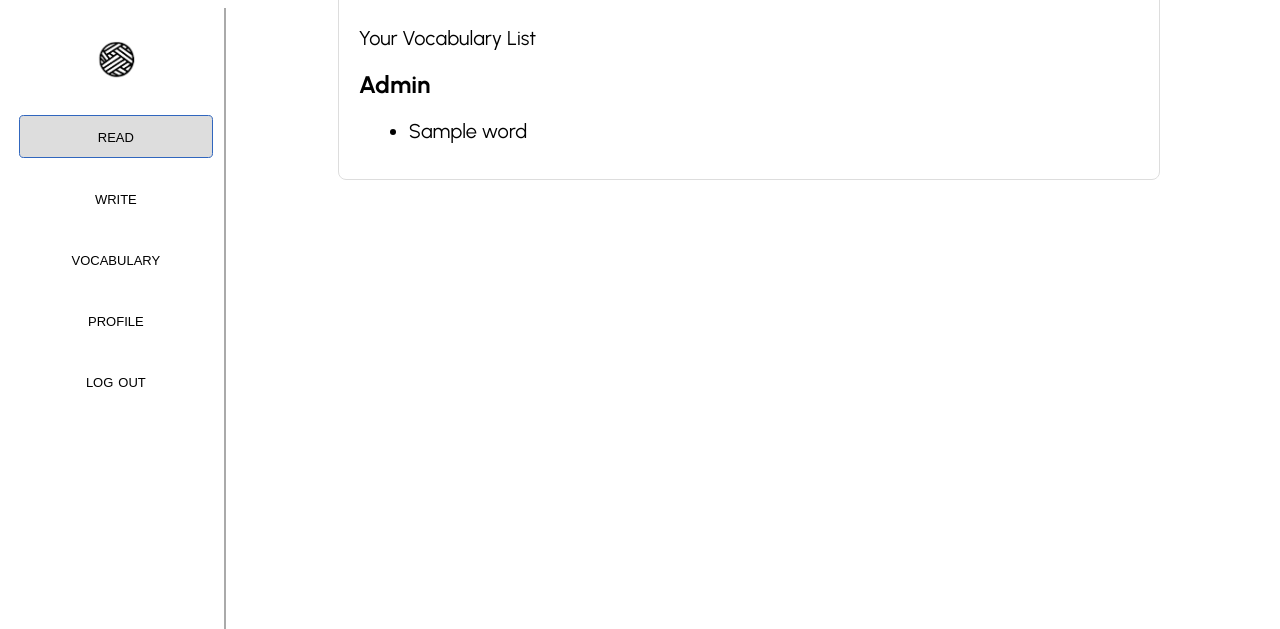
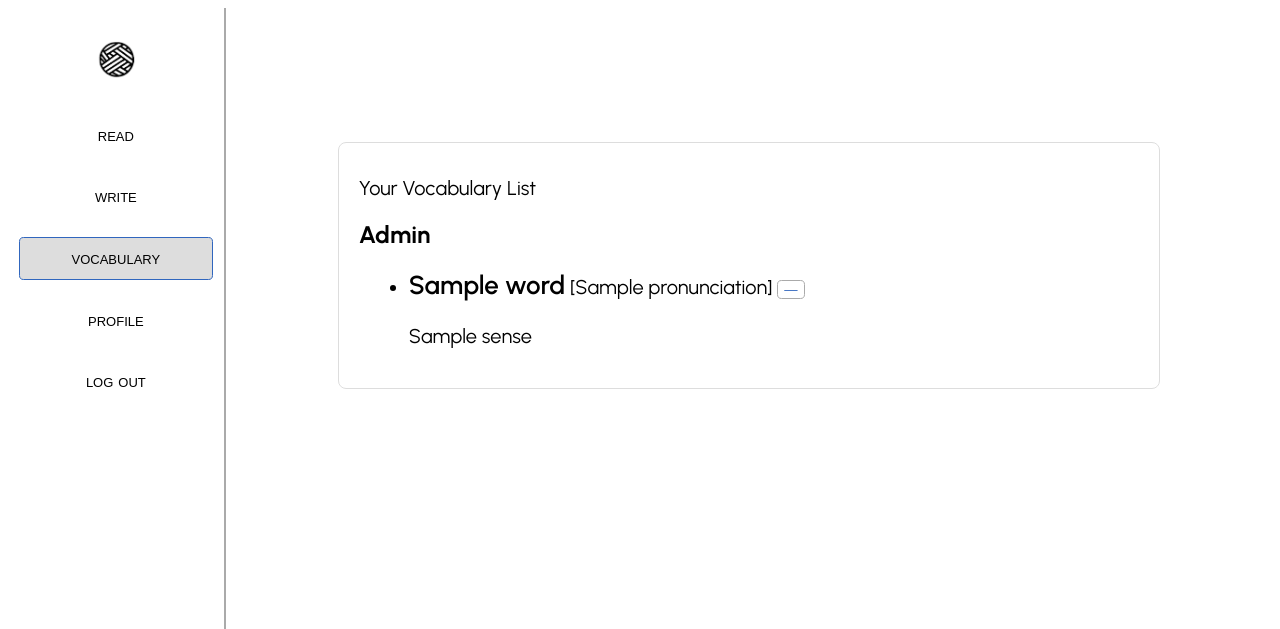
Before and after one commit to dl3918/WordWeaver, a Flask app: template templates/vocab.html in a window 1280 px wide. Shown: the top 629 px of the page. Run offline with Flask 3, Linux system fonts and the light colour scheme; the template is opened without the code that fills it: most values are stand-ins (such as "Sample title", 1, 10 or a date in 2020).

Commit message:
vocabulary entries now appear

```diff
--- a/app.py
+++ b/app.py
@@ -71,6 +71,7 @@ def is_correct_password(salt: bytes, pw_hash: bytes, password: str) -> bool:
 
 def dictLookUp(string):
     result = jam.lookup(string)
+    print(result.entries)
     if not result.entries:
         out = result.names
     else:
@@ -186,10 +187,11 @@ def spanify(language, text):
         id = 0
         for sentence in doc.sents:
             for token in sentence:
-                if (token.orth_ == 'る'):
+                print(token.morph.get("Inflection"))
+                if (token.orth_ in ['る', 'て', 'う', 'つ', 'す', 'む', 'ぬ', 'ぶ']):
                     spans[len(spans) - 1]['orth'] += token.orth_
                 else:
-                    spans.append({'id' : id, 'orth' : token.orth_})
+                    spans.append({'id' : id, 'orth' : token.orth_, 'lemma' : token.lemma_})
                     id += 1
     elif (language == 'cn'):
         id = 0
@@ -210,8 +212,13 @@ def read():
 
             # Define initial vocabulary
             vocab = []
+            print(dictInfo.kana_forms[0])
+            print(dictInfo.kanji_forms[0])
             for sense in dictInfo.senses:
-                vocab.append({'chinese_word': str(dictInfo.kanji_forms[0]), 'level': 'new', 'user_id': user_id, 'translation' : str(sense), 'pronunciation': str(dictInfo.kana_forms[0])})
+                if len(dictInfo.kanji_forms) > 0:
+                    vocab.append({'chinese_word': str(dictInfo.kanji_forms[0]), 'level': 'new', 'user_id': user_id, 'translation' : str(sense), 'pronunciation': str(dictInfo.kana_forms[0])})
+                else:
+                    vocab.append({'chinese_word': str(dictInfo.kana_forms[0]), 'level': 'new', 'user_id': user_id, 'translation' : str(sense), 'pronunciation': str(dictInfo.kana_forms[0])})
             for vocab_item in vocab:
                 # Add to database if not already present
                 if not Vocabulary.query.filter_by(chinese_word=vocab_item['chinese_word'], user_id=user_id).first():
@@ -250,16 +257,27 @@ def profile():
     return render_template('profile.html', username=session['user'], language=session['language'], starttime=starttime)
 
 
-@app.route('/vocab')
+@app.route('/vocab', methods=['GET', 'POST'])
 def vocab():
-    if 'user' not in session:
-        return redirect('/login')
-    user_id = User.query.filter_by(username=session['user']).first().id
-    vocab_list = Vocabulary.query.filter_by(user_id=user_id).all()
-    vocab_dict = {'new': [], 'familiar': [], 'confident': []}
-    for vocab in vocab_list:
-        vocab_dict[vocab.level].append(vocab.chinese_word)
-    return render_template('vocab.html', vocab=vocab_dict)
+    if (request.method == "POST"):
+        if request.form.get('delete'):
+            delete = request.form.get('delete')
+            user = User.query.filter_by(username=session['user']).first()
+            Vocabulary.query.filter_by(user_id=user.id, chinese_word=delete).delete()
+            db.session.commit()
+            return redirect('/vocab')
+        else:
+            return redirect('/vocab')
+    else:
+        if 'user' not in session:
+            return redirect('/login')
+        user_id = User.query.filter_by(username=session['user']).first().id
+        vocab_list = Vocabulary.query.filter_by(user_id=user_id).all()
+        vocab_dict = {'new': [], 'familiar': [], 'confident': []}
+        for vocab in vocab_list:
+            print(vocab.pronunciation)
+            vocab_dict[vocab.level].append({'word' : vocab.chinese_word, 'sense' : vocab.translation.split('(')[0], 'pronunciation' : vocab.pronunciation})
+        return render_template('vocab.html', vocab=vocab_dict)
 
 
 @app.route('/seed-vocabulary')
--- a/static/styles.css
+++ b/static/styles.css
@@ -275,5 +275,5 @@ div.popup{
     bottom:20px;
     left:-5px;
     border-radius:8px;
-    width:200px
+    width:150px
 }
--- a/templates/language.html
+++ b/templates/language.html
@@ -85,7 +85,7 @@
                         <div style="flex-direction: column;">
                             <div class="left aligned column main-col" style="max-width: 800px">
                                 <div class="center-container" id="text" style="text-align: left;">
-                                    {% for span in spans %}<span style="position:relative;" onmouseover="displayText({{ span.id }})" onmouseleave="hideText({{ span.id }})" class="inline" value="{{ span.orth }}" data-tooltip="{{ span.orth }}"><div class="popup" id="{{ span.id }}"><form method="POST"><span>{{ span.orth }}</span><p></p><button value="{{ span.orth }}" name="word" class="blue" action="/read">Add To Vocab</button></form></div>{{ span.orth }}</span>{% endfor %}
+                                    {% for span in spans %}<span style="position:relative;" onmouseover="displayText({{ span.id }})" onmouseleave="hideText({{ span.id }})" class="inline" value="{{ span.lemma }}" data-tooltip="{{ span.orth }}"><div class="popup" id="{{ span.id }}"><form method="POST"><span>{{ span.orth }}</span><p></p><button value="{{ span.orth }}" name="word" class="blue" action="/read">I don't know this</button></form></div>{{ span.orth }}</span>{% endfor %}
                                 </div>
                             </div>
                         </div>
--- a/templates/vocab.html
+++ b/templates/vocab.html
@@ -17,7 +17,7 @@
                 <div style="display: flex; flex-direction: column; margin-top:15px; width:90%">
                     <div class="sidebar-item" >
                         <form action="/read" style="width:100%">
-                            <button class="long smallcaps-text" style="width:100%; color:black; border:0px; background: #ddd; border: 1px solid #3066be">
+                            <button class="white long smallcaps-text" style="width:100%; color:black; border:0px;">
                                 read
                             </button>
                         </form>
@@ -31,7 +31,7 @@
                     </div>
                     <div class="sidebar-item" >
                         <form action="/vocab" style="width:100%">
-                            <button class="white long smallcaps-text" style="width:100%; color:black; border:0px">
+                            <button class="long smallcaps-text" style="width:100%; color:black; background: #ddd; border: 1px solid #3066be">
                                 vocabulary
                             </button>
                         </form>
@@ -54,17 +54,21 @@
             </div>
             <div class="ui" style="width:100%; overflow: scroll; max-height: 100vh; display: inline-block;">
                 <div style="flex-direction: column;">
-                    <div class="left aligned column main-col" style="max-width: 800px">
+                    <div class="left aligned column main-col" style="max-width: 800px; margin-top: 150px;">
                         <div class="center-container" id="text" style="text-align: left;">
                             <h1 class="huge">Your Vocabulary List</h1>
+                            <form action="/vocab" method="POST">
                             {% for level, words in vocab.items() %}
                                 <h2>{{ level.capitalize() }}</h2>
                                 <ul>
                                 {% for word in words %}
-                                    <li>{{ word }}</li>
+                                    <li><span style="font-weight: 600;font-size: 26px;">{{ word.word }}</span>{% if word.pronunciation != "" %}<span>&nbsp;[{{ word.pronunciation}}]</span>{% endif %}&nbsp;<button value="{{ word.word }}" name="delete" style="margin-bottom:5px" class="white">—</button>
+                                        <p>{{ word.sense }}</p>
+                                    </li>
                                 {% endfor %}
                                 </ul>
                             {% endfor %}
+                        </form>
                         </div>
                     </div>
                 </div>
--- /dev/null
+++ b/test.py
@@ -0,0 +1,5 @@
+from jamdict import Jamdict
+jam = Jamdict()
+
+result = jam.lookup('踏みにじっ%')
+print(result.entries)
```
Also changed, not shown: instance/db.sqlite, 1 other file.
